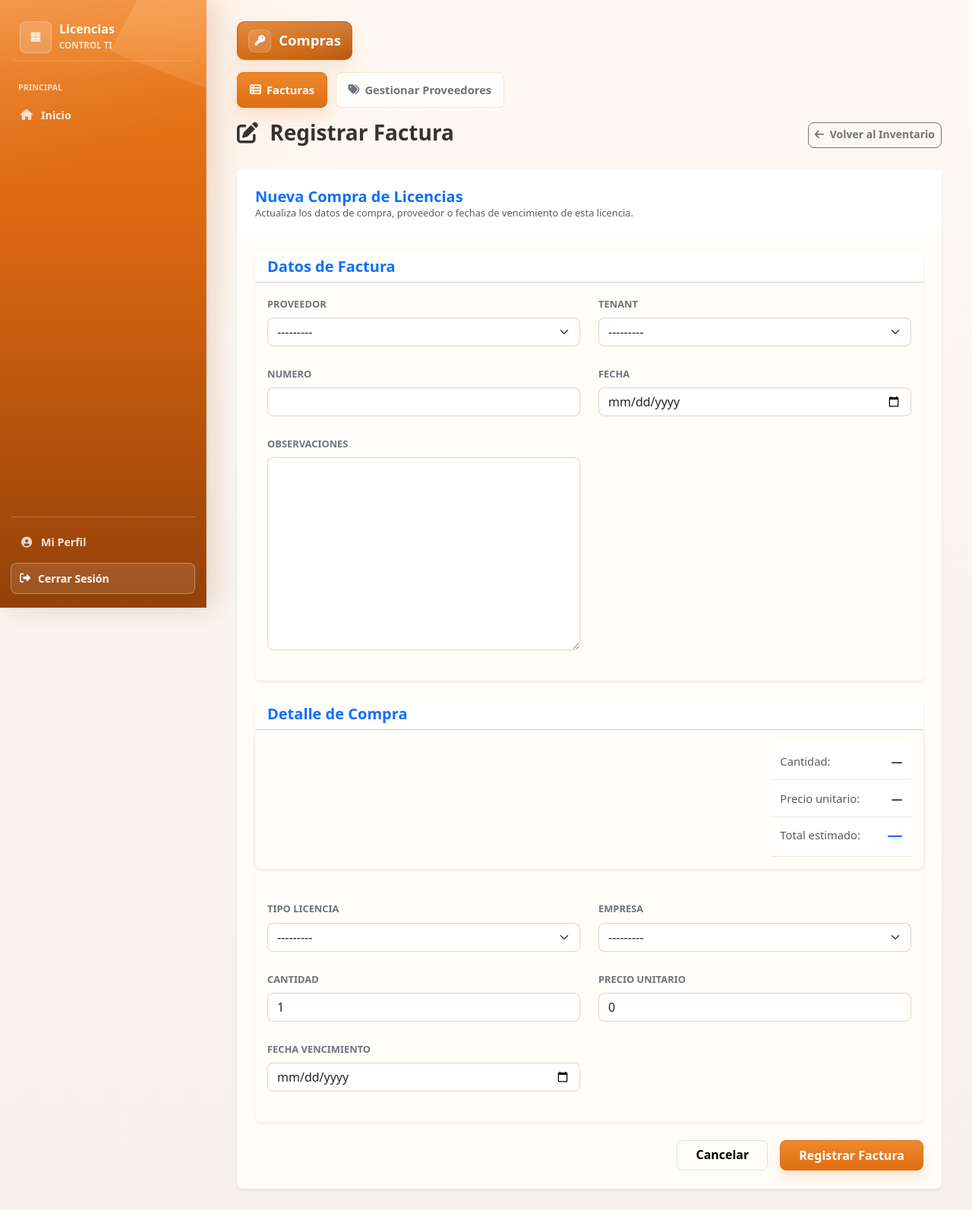
After one commit to ary10220/proyecto-licencias, a Django app: page /facturas/crear/ in a window 1280 px wide. The commit adds this page. Shown: the whole page at 76% size. Run offline with Django 5.2, Linux system fonts and the light colour scheme; data that the repository does not hold is empty; some libraries are stand-ins or nearby versions.

Commit message:
class y seccion factura-detallefactura

```diff
--- a/config/urls.py
+++ b/config/urls.py
@@ -86,6 +86,26 @@ urlpatterns = [
     path('catalogo-licencias/software/<int:pk>/eliminar/',
          views.eliminar_tipo_licencia, name='eliminar_tipo_licencia'),
 
+    # Facturas de compra
+    path(
+    'facturas/',
+    views.lista_facturas,
+    name='lista_facturas'),
+
+    path(
+    'facturas/crear/',
+    views.crear_factura,
+    name='crear_factura'),
+
+    path(
+    'factura/<int:pk>/editar/',
+    views.editar_factura,
+    name='editar_factura'),
+
+    path(
+    'factura/<int:pk>/eliminar/',
+    views.eliminar_factura,
+    name='eliminar_factura'),
     # ============================================================
     # GESTION GLOBAL (CU07/08/10/11/12) -- nuevo modulo
     # ============================================================
--- a/licencias/forms.py
+++ b/licencias/forms.py
@@ -13,7 +13,7 @@ en `gestion_global/interfaces/forms/`.
 
 from django import forms
 from empleados.models import Empleado
-from .models import Proveedor, TipoLicencia, Licencia
+from .models import Proveedor, TipoLicencia, Licencia, Factura, DetalleFactura
 
 
 class EmpleadoForm(forms.ModelForm):
@@ -99,3 +99,63 @@ class LicenciaForm(forms.ModelForm):
             'fecha_activacion': forms.DateInput(attrs={'class': 'form-control', 'type': 'date'}),
             'fecha_vencimiento': forms.DateInput(attrs={'class': 'form-control', 'type': 'date'}),
         }
+
+class FacturaForm(forms.ModelForm):
+
+    class Meta:
+        model = Factura
+
+        fields = [
+            'proveedor',
+            'tenant',
+            'numero',
+            'fecha',
+            'observaciones'
+        ]
+
+        widgets = {
+            'proveedor': forms.Select(attrs={'class': 'form-select'}),
+            'tenant': forms.Select(attrs={'class': 'form-select'}),
+            'numero': forms.TextInput(attrs={'class': 'form-control'}),
+            'fecha': forms.DateInput(
+                attrs={
+                    'class': 'form-control',
+                    'type': 'date'
+                }
+            ),
+            'observaciones': forms.Textarea(
+                attrs={'class': 'form-control'}
+            ),
+        }
+
+
+class DetalleFacturaForm(forms.ModelForm):
+
+    class Meta:
+        model = DetalleFactura
+
+        fields = [
+            'tipo_licencia',
+            'empresa',
+            'cantidad',
+            'precio_unitario',
+            'fecha_vencimiento'
+        ]
+
+        widgets = {
+            'tipo_licencia': forms.Select(attrs={'class': 'form-select'}),
+            'empresa': forms.Select(attrs={'class': 'form-select'}),
+            'cantidad': forms.NumberInput(attrs={'class': 'form-control'}),
+            'precio_unitario': forms.NumberInput(attrs={
+                'class': 'form-control',
+                'placeholder': '0.00',
+                'step': '0.01',
+                'min': '0'
+            }),
+            'fecha_vencimiento': forms.DateInput(
+                attrs={
+                    'class': 'form-control',
+                    'type': 'date'
+                }
+            ),
+        }
--- a/licencias/templates/licencias/catalogo_licencias.html
+++ b/licencias/templates/licencias/catalogo_licencias.html
@@ -53,6 +53,7 @@
     <div class="lic-module-nav">
         <a href="{% url 'dashboard_general' %}" class="lic-module-link"><i class="fa-solid fa-table-list"></i><span>Gestionar Licencias</span></a>
         <a href="{% url 'catalogo_licencias' %}" class="lic-module-link active"><i class="fa-solid fa-tags"></i><span>Gestionar Proveedores</span></a>
+        <a href="{% url 'crear_factura' %}" class="btn btn-primary"><i class="fa-solid fa-file-invoice-dollar me-2"></i>Gestionar Compra</a>
     </div>
 
     <div class="row g-3">
--- /dev/null
+++ b/licencias/templates/licencias/editar_factura.html
@@ -0,0 +1,177 @@
+{% extends 'base.html' %}
+
+{% block title %}Nueva Factura{% endblock %}
+
+{% block content %}
+<style>
+    .lic-module-nav { display:flex; flex-wrap:wrap; gap:.65rem; margin-bottom:1rem; }
+    .lic-module-link { background:#fffdf9; border:1px solid rgba(223,110,18,.18); border-radius:8px; color:#6d7480; display:inline-flex; align-items:center; gap:.45rem; font-size:.92rem; font-weight:700; padding:.7rem 1rem; text-decoration:none; transition:all .18s ease; }
+    .lic-module-link:hover { background:#fff6ed; border-color:rgba(223,110,18,.34); color:#b65a11; }
+    .lic-module-link.active { background:linear-gradient(180deg,#ef882d 0%,#df6e12 100%); border-color:#df6e12; box-shadow:0 10px 22px rgba(223,110,18,.18); color:#fff; }
+    .lic-form-actions { background:#fffdf9; bottom:0; position:sticky; z-index:2; }
+    @media (max-width: 767.98px) { .lic-form-actions .btn { flex:1 1 0; } }
+</style>
+<div class="container-fluid max-w-7xl mx-auto">
+    <div class="page-header mb-3">
+        <h2 class="page-title"><span class="page-title-icon"><i class="fa-solid fa-key"></i></span><span class="page-title-text">Compras</span></h2>
+    </div>
+
+    <div class="lic-module-nav">
+        <a href="{% url 'dashboard_general' %}" class="lic-module-link active"><i class="fa-solid fa-table-list"></i><span>Facturas</span></a>
+        <a href="{% url 'catalogo_licencias' %}" class="lic-module-link "><i class="fa-solid fa-tags"></i><span>Gestionar Proveedores</span></a>
+    </div>
+
+    <div class="d-flex justify-content-between align-items-center mb-4">
+        <h3 style="color: #333; font-weight: bold;">
+            <i class="fa-solid fa-pen-to-square me-2"></i> Registrar Factura
+        </h3>
+        <a href="javascript:history.back()" class="btn btn-outline-secondary btn-sm" title="Volver al Inventario">
+            <i class="fa-solid fa-arrow-left me-1"></i> Volver al Inventario
+        </a>
+    </div>
+
+    <div class="card shadow-sm border-0">
+        <div class="card-header bg-white border-bottom-0 pt-4 pb-0 px-4">
+            <h5 class="mb-0 text-primary fw-bold">Nueva Compra de Licencias</h5>
+            <p class="text-muted small">Actualiza los datos de compra, proveedor o fechas de vencimiento de esta licencia.</p>
+        </div>
+        <div class="card-body p-4">
+            <form method="POST">
+                {% csrf_token %}
+
+                <div class="card mb-4 border-0 shadow-sm">
+                    <div class="card-header bg-white">
+                        <h5 class="mb-0 fw-bold text-primary">
+                            Datos de Factura
+                        </h5>
+                    </div>
+
+                    <div class="card-body">
+                        <div class="row">
+
+                            {% for field in factura_form %}
+
+                                <div class="col-md-6 mb-4">
+
+                                    <label class="form-label fw-bold text-secondary small text-uppercase">
+                                        {{ field.label }}
+                                    </label>
+
+                                    {{ field }}
+
+                                    {% if field.errors %}
+                                        <div class="text-danger small mt-1 fw-bold">
+                                            {{ field.errors|striptags }}
+                                        </div>
+                                    {% endif %}
+
+                                </div>
+
+                            {% endfor %}
+
+                        </div>
+                    </div>
+                </div>
+
+                <div class="card mb-4 border-0 shadow-sm">
+                    <div class="card-header bg-white">
+                        <h5 class="mb-0 fw-bold text-primary">
+                            Detalle de Compra
+                        </h5>
+                    </div>
+
+                    <!-- Resumen de totales -->
+                <div class="card mb-4 border-0 shadow-sm">
+                    <div class="card-body d-flex justify-content-end">
+                        <table class="table table-sm w-auto mb-0">
+                            <tr>
+                                <td class="text-muted pe-4">Cantidad:</td>
+                                <td class="fw-bold text-end" id="resumen-cantidad">—</td>
+                            </tr>
+                            <tr>
+                                <td class="text-muted pe-4">Precio unitario:</td>
+                                <td class="fw-bold text-end" id="resumen-precio">—</td>
+                            </tr>
+                                <tr class="border-top">
+                                <td class="text-muted pe-4 pt-2">Total estimado:</td>
+                                <td class="fw-bold text-end pt-2 text-primary fs-5" id="resumen-total">—</td>
+                            </tr>
+                        </table>
+                    </div>
+                </div>
+
+                    <div class="card-body">
+                        <div class="row">
+
+                            {% for field in detalle_form %}
+
+                                <div class="col-md-6 mb-4">
+
+                                    <label class="form-label fw-bold text-secondary small text-uppercase">
+                                        {{ field.label }}
+                                    </label>
+
+                                    {{ field }}
+
+                                    {% if field.errors %}
+                                        <div class="text-danger small mt-1 fw-bold">
+                                            {{ field.errors|striptags }}
+                                        </div>
+                                    {% endif %}
+
+                                </div>
+
+                            {% endfor %}
+
+                        </div>
+                    </div>
+                </div>
+
+                <div class="d-flex justify-content-end gap-2 lic-form-actions">
+                    <a href="javascript:history.back()"
+                       class="btn btn-light border me-2 px-4">
+                       Cancelar
+                    </a>
+
+                    <button type="submit"
+                            class="btn btn-primary px-4">
+
+                        Registrar Factura
+
+                    </button>
+                </div>
+
+            </form>
+        </div>
+    </div>
+</div>
+
+<link href="https://cdn.jsdelivr.net/npm/select2@4.1.0-rc.0/dist/css/select2.min.css" rel="stylesheet" />
+<link rel="stylesheet" href="https://cdn.jsdelivr.net/npm/select2-bootstrap-5-theme@1.3.0/dist/select2-bootstrap-5-theme.min.css" />
+<script src="https://code.jquery.com/jquery-3.7.0.min.js"></script>
+<script src="https://cdn.jsdelivr.net/npm/select2@4.1.0-rc.0/dist/js/select2.min.js"></script>
+
+<script>
+    $(document).ready(function() {
+        // 1. Activar buscador en listas desplegables
+        $('.select2-busqueda').select2({
+            theme: 'bootstrap-5',
+            width: '100%'
+        });
+
+        // Calculadora de subtotal en tiempo real
+        function actualizarTotal() {
+        const cantidad = parseFloat($('[name="cantidad"]').val()) || 0;
+        const precio   = parseFloat($('[name="precio_unitario"]').val()) || 0;
+        const total    = cantidad * precio;
+
+        $('#resumen-cantidad').text(cantidad > 0 ? cantidad : '—');
+        $('#resumen-precio').text(precio > 0 ? '$ ' + precio.toFixed(2) : '—');
+        $('#resumen-total').text(total > 0 ? '$ ' + total.toFixed(2) : '—');
+    }
+
+    $('[name="cantidad"], [name="precio_unitario"]').on('input', actualizarTotal);
+
+    });
+</script>
+{% endblock %}
--- a/licencias/views.py
+++ b/licencias/views.py
@@ -1032,3 +1032,76 @@ def catalogo_licencias(request):
         'puede_crear_proveedor': puede_crear_proveedor,
         'puede_crear_tipo': puede_crear_tipo,
     })
+
+from .models import (
+    Factura,
+    DetalleFactura,
+    Licencia
+)
+
+from .forms import (
+    FacturaForm,
+    DetalleFacturaForm
+)
+
+def crear_factura(request):
+
+    if request.method == 'POST':
+
+        factura_form = FacturaForm(request.POST)
+        detalle_form = DetalleFacturaForm(request.POST)
+
+        if factura_form.is_valid() and detalle_form.is_valid():
+
+            factura = factura_form.save()
+
+            detalle = detalle_form.save(commit=False)
+            detalle.factura = factura
+            detalle.save()
+
+            # ==========================
+            # CREACION AUTOMATICA STOCK
+            # ==========================
+
+            for i in range(detalle.cantidad):
+
+                Licencia.objects.create(
+                    tenant=factura.tenant,
+                    empresa=detalle.empresa,
+                    tipo=detalle.tipo_licencia,
+                    proveedor=factura.proveedor,
+                    fecha_compra=factura.fecha,
+                    fecha_vencimiento=detalle.fecha_vencimiento
+                )
+
+            messages.success(
+                request,
+                'Factura registrada correctamente.'
+            )
+
+            return redirect('lista_facturas')
+
+    else:
+
+        factura_form = FacturaForm()
+        detalle_form = DetalleFacturaForm()
+
+    return render(
+        request,
+        'licencias/editar_factura.html',
+        {
+            'factura_form': factura_form,
+            'detalle_form': detalle_form,
+        }
+    )
+
+def lista_facturas(request):
+    return render(request, 'base.html')
+
+
+def editar_factura(request, pk):
+    return render(request, 'base.html')
+
+
+def eliminar_factura(request, pk):
+    return render(request, 'base.html')
```
Also changed, not shown: licencias/models.py (+64 -0 lines), licencias/templates/licencias/facturas.html (added, +45 -0 lines), licencias/migrations/0009_factura_detallefactura.py (added), licencias/migrations/0010_detallefactura_precio_unitario.py (added).
